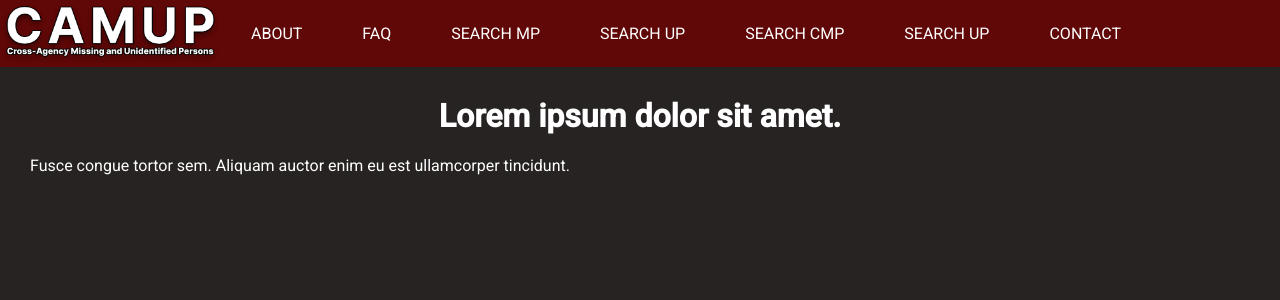
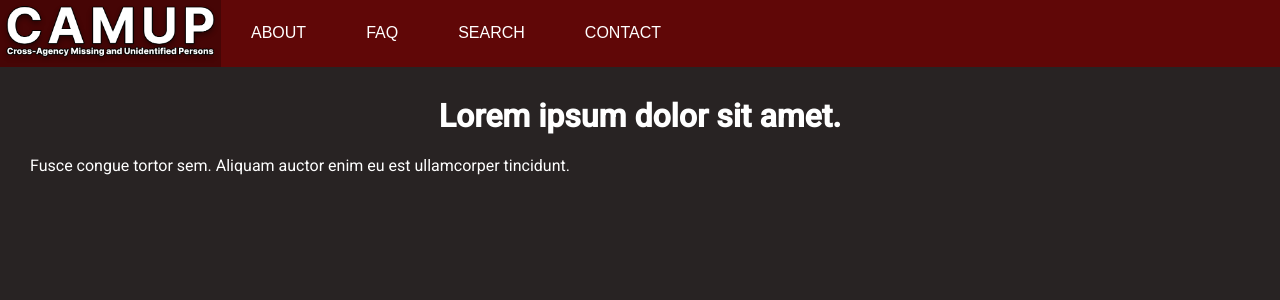
Before and after one commit to AlexanderMoline/Capstone490, an Angular app: page / in a window 1280 px wide. Shown: the top 300 px of the page. Built offline with nearby package versions, Linux system fonts and the light colour scheme.

Commit message:
Rewrote navbar and added dropdown for search

```diff
--- a/src/app/navbar/navbar.component.css
+++ b/src/app/navbar/navbar.component.css
@@ -1,26 +1,48 @@
-ul {
-    list-style-type: none;
-    margin: 0;
-    padding: 0;
+.navbar {
     overflow: hidden;
     background-color: #600707;
+    font-family: Arial;
 }
-li {
+.navbar a {
     float: left;
-}
-li a {
-    display: block;
+    font-size: 16px;
+    color: white;
     text-align: center;
-    color: white;
     padding: 24px 30px;
     text-decoration: none;
 }
-.logo li {
-    vertical-align: middle;
+.dropdown {
+    float: left;
+    overflow: hidden;
 }
-.logo li a {
+.dropdown .dropbtn {
+    font-size: 16px;
+    border: none;
+    outline: none;
+    color: white;
+    padding: 24px 30px;
+    background-color: inherit;
+    font-family: inherit;
+    margin: 0;
+}
+.navbar a:hover, .dropdown:hover .dropbtn, .dropdown-content a:hover {
+    background-color: #460505;
+}
+.dropdown-content {
+    display: none;
+    position: absolute;
+    background-color: #600707;
+    z-index: 1;
+}
+.dropdown-content a {
+    float: none;
+    padding: 24px 30px;
+    text-decoration: none;
+    display: block;
+}
+.dropdown:hover .dropdown-content {
+    display: block;
+}
+.logo a {
     padding: 0px;
 }
-.pages li a:hover {
-    background-color: #460505;
-}
--- a/src/app/navbar/navbar.component.html
+++ b/src/app/navbar/navbar.component.html
@@ -1,14 +1,16 @@
-<ul>
+<div class="navbar">
     <div class="logo">
-        <li class="logo"><a routerLink="/"><img ngSrc="/logo.png" width="221" height="63" priority /></a></li> <!-- Logo placeholder -->
+        <a routerLink="/"><img ngSrc="logo.png" width="221" height="63" /></a>
     </div>
-    <div class="pages">
-        <li><a routerLink="/about">ABOUT</a></li>
-        <li><a routerLink="/faq">FAQ</a></li>
-        <li><a routerLink="/search/mp">SEARCH MP</a></li>
-        <li><a routerLink="/search/up">SEARCH UP</a></li>
-        <li><a routerLink="/search/persons">SEARCH CMP</a></li>
-        <li><a routerLink="/search/">SEARCH UP</a></li>
-        <li><a routerLink="/contact">CONTACT</a></li>
+    <a routerLink="about">ABOUT</a>
+    <a routerLink="faq">FAQ</a>
+    <div class="dropdown">
+        <button class="dropbtn">SEARCH</button>
+        <div class="dropdown-content">
+            <a routerLink="search/mp">MISSING</a>
+            <a routerLink="search/up">UNIDENTIFIED</a>
+            <a routerLink="search/persons">COMPARISON</a>
+        </div>
     </div>
-</ul>
+    <a routerLink="contact">CONTACT</a>
+</div>
```
